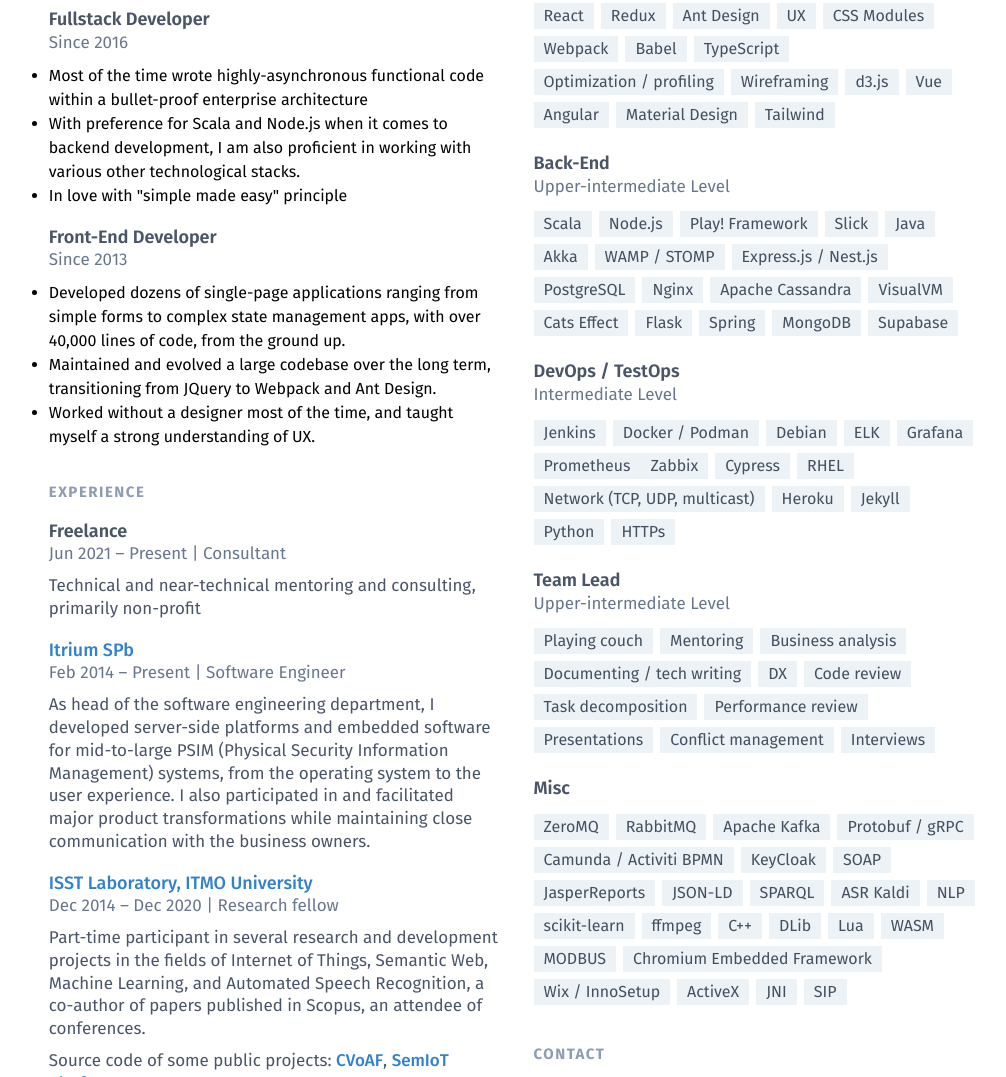
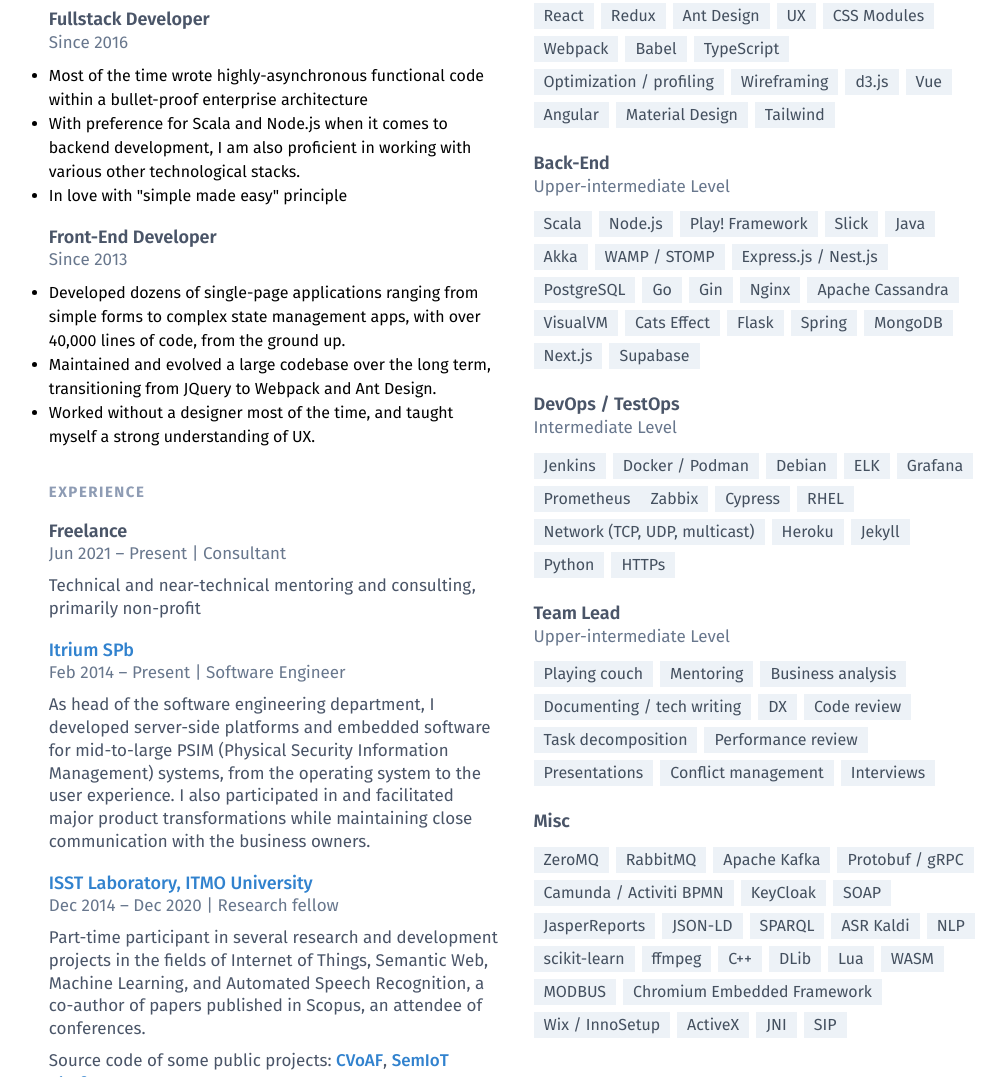
Before and after one commit to soylent-grin/soylent-grin.github.io, a website: page docs/index.html in a window 1280 px wide. Shown: the part 734-1811 px from the top of the page, without its empty margins (124-1130 px from the left). Drawn offline with Linux system fonts and the light colour scheme.

Commit message:
some skills

```diff
--- a/docs/index.html
+++ b/docs/index.html
@@ -429,6 +429,14 @@
                 </li>
                 <li
                   class="px-2.5 mr-1.6 mb-1.6 text-base text-gray-750 print:bg-white print:border-inset bg-gray-200 skill skill--good">
+                  Go
+                </li>
+                <li
+                  class="px-2.5 mr-1.6 mb-1.6 text-base text-gray-750 print:bg-white print:border-inset bg-gray-200 skill skill--good">
+                  Gin
+                </li>
+                <li
+                  class="px-2.5 mr-1.6 mb-1.6 text-base text-gray-750 print:bg-white print:border-inset bg-gray-200 skill skill--good">
                   Nginx
                 </li>
                 <li
@@ -454,6 +462,10 @@
                 <li
                   class="px-2.5 mr-1.6 mb-1.6 text-base text-gray-750 print:bg-white print:border-inset bg-gray-200 skill skill--normal">
                   MongoDB
+                </li>
+                <li
+                  class="px-2.5 mr-1.6 mb-1.6 text-base text-gray-750 print:bg-white print:border-inset bg-gray-200 skill skill--normal">
+                  Next.js
                 </li>
                 <li
                   class="px-2.5 mr-1.6 mb-1.6 text-base text-gray-750 print:bg-white print:border-inset bg-gray-200 skill skill--normal">
```
